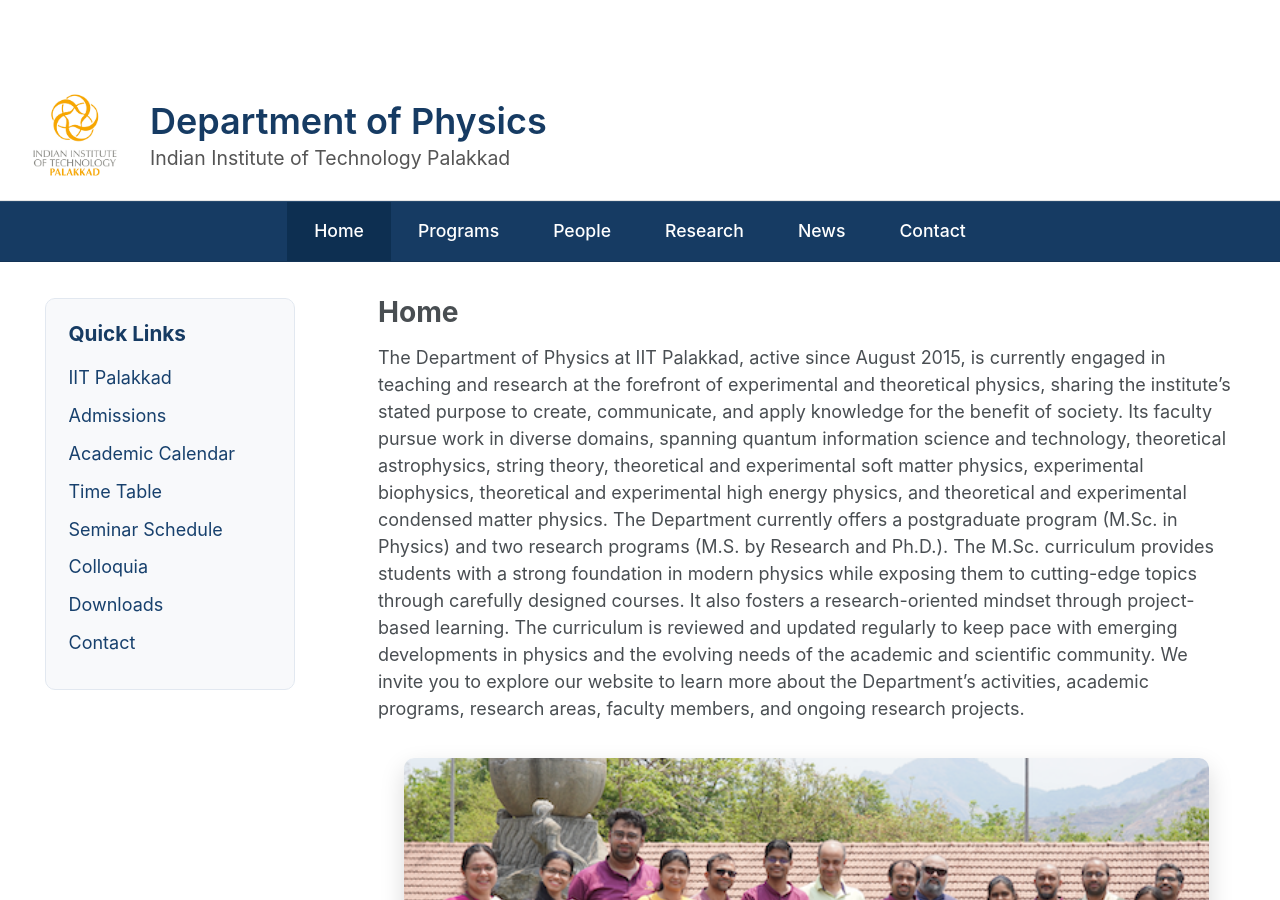
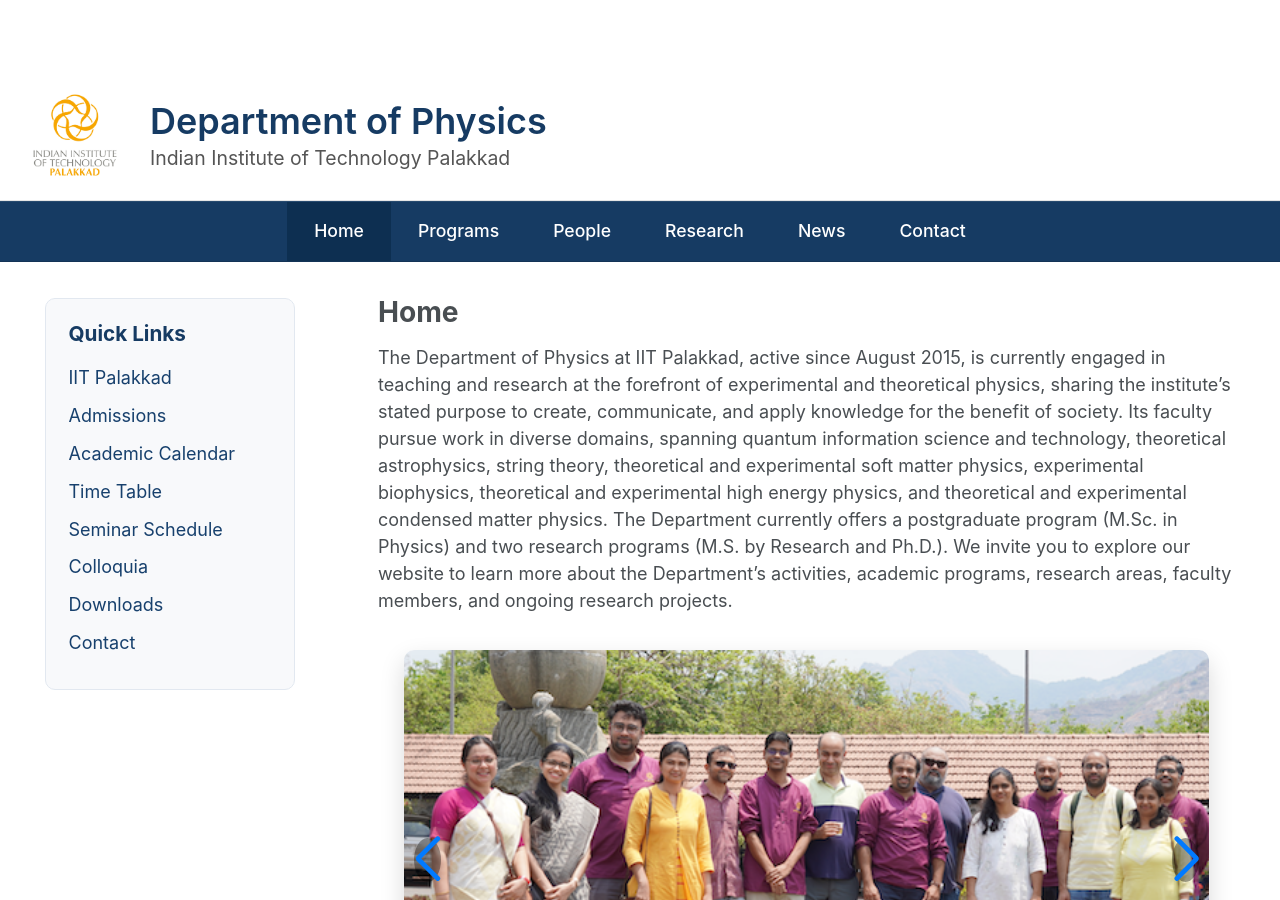
Before and after one commit to phyall/phyall.github.io, a Jekyll site: the page built from _pages/about.md, in a window 1280 px wide and 900 px high. Built offline with Jekyll 4.4.1, drawn with Linux system fonts in a browser that asks for light colours; a style sheet for code colours, icons or effects is not loaded.

Commit message:
Update about.md

```diff
--- a/_pages/about.md
+++ b/_pages/about.md
@@ -8,7 +8,7 @@ redirect_from:
   - /about.html
 ---
 
-The Department of Physics at IIT Palakkad, active since August 2015, is currently engaged in teaching and research at the forefront of experimental and theoretical physics, sharing the institute's stated purpose to create, communicate, and apply knowledge for the benefit of society. Its faculty pursue work in diverse domains, spanning quantum information science and technology, theoretical astrophysics, string theory, theoretical and experimental soft matter physics, experimental biophysics, theoretical and experimental high energy physics, and theoretical and experimental condensed matter physics. The Department currently offers a postgraduate program (M.Sc. in Physics) and two research programs (M.S. by Research and Ph.D.). The M.Sc. curriculum provides students with a strong foundation in modern physics while exposing them to cutting-edge topics through carefully designed courses. It also fosters a research-oriented mindset through project-based learning. The curriculum is reviewed and updated regularly to keep pace with emerging developments in physics and the evolving needs of the academic and scientific community. We invite you to explore our website to learn more about the Department's activities, academic programs, research areas, faculty members, and ongoing research projects.
+The Department of Physics at IIT Palakkad, active since August 2015, is currently engaged in teaching and research at the forefront of experimental and theoretical physics, sharing the institute's stated purpose to create, communicate, and apply knowledge for the benefit of society. Its faculty pursue work in diverse domains, spanning quantum information science and technology, theoretical astrophysics, string theory, theoretical and experimental soft matter physics, experimental biophysics, theoretical and experimental high energy physics, and theoretical and experimental condensed matter physics. The Department currently offers a postgraduate program (M.Sc. in Physics) and two research programs (M.S. by Research and Ph.D.). We invite you to explore our website to learn more about the Department's activities, academic programs, research areas, faculty members, and ongoing research projects.
 
 
 
```
